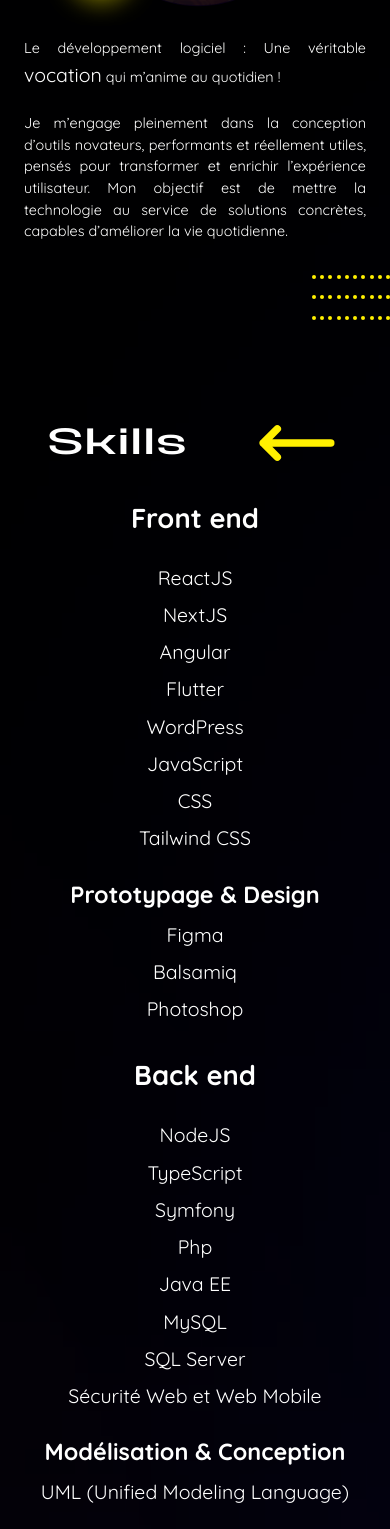
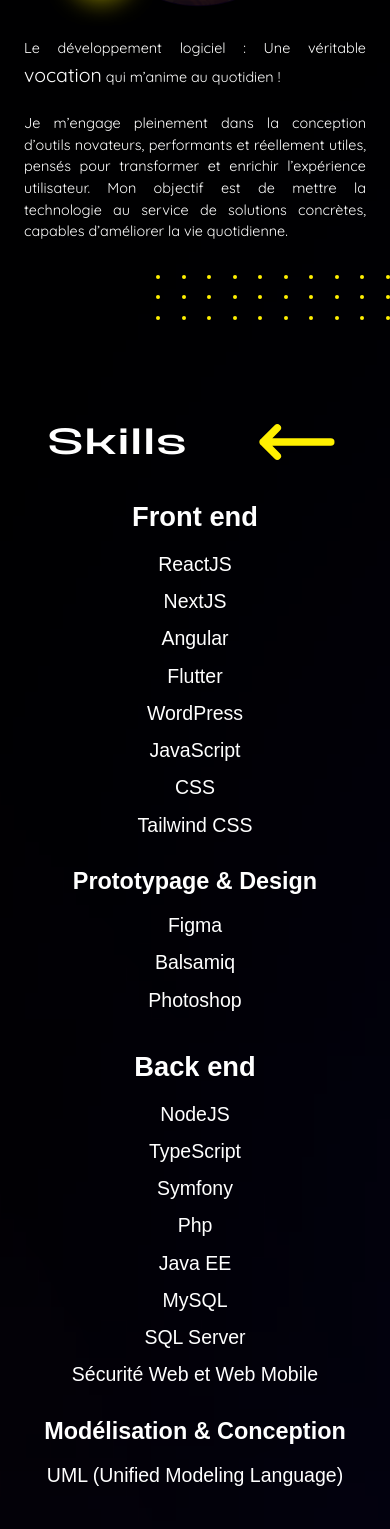
Before and after one commit to YoCode35/my-book, a Next.js app: page / in a window 390 px wide. Shown: the part 1123-2652 px from the top of the page. Built offline with nearby package versions, Linux system fonts and the light colour scheme.

Commit message:
Update Responsive

```diff
--- a/src/app/page.tsx
+++ b/src/app/page.tsx
@@ -1,3 +1,6 @@
+'use client';
+
+import { useState, useEffect } from 'react';
 import Image from 'next/image';
 import DotsRectangle from "../components/dots/DotsRectangle";
 import Link from "next/link";
@@ -8,18 +11,29 @@ import SeriesProject from "./pages/portfolio/projects/series/seriesProject";
 import AuctionProject from "./pages/portfolio/projects/auctions/auctionsProject";
 import LicProject from './pages/portfolio/projects/lic/licProject';
 
+
 export default function Home() {
+  const [rectWidth, setRectWidth] = useState("20%");
+
+  useEffect(() => {
+    const updateWidth = () => {
+      if (window.innerWidth < 640) {
+        setRectWidth("60%"); // Largeur pour mobile (< 640px)
+      } else {
+        setRectWidth("20%"); // Largeur par défaut
+      }
+    };
+
+    updateWidth(); // Initialisation
+    window.addEventListener("resize", updateWidth);
+
+    return () => window.removeEventListener("resize", updateWidth); // Nettoyage
+  }, []);
+
   return (
-    <main className=" bg-cover
-                      bg-no-repeat
-                      bg-center
-                      bg-[url('/img/colored_spots.png')]"
-    >
-
+    <main className=" bg-cover bg-no-repeat bg-center bg-[url('/img/colored_spots.png')]">
       {/* Presentation Section */}
-      <div className="relative
-                      mb-6 sm:mb-24 md:mb-8 lg:mb-8 xl:mb-16 2xl:mb-32 3xl:mb-48 4xl:mb-64"
-      >
+      <div className="relative mb-6 sm:mb-6 md:mb-8 lg:mb-8 xl:mb-16 2xl:mb-0 3xl:mb-0 4xl:mb-64">
         <div className="mt-[20px] md:mt-[30px] lg:mt-[50px] 4xl:mt-[200px]">
           <p className="text-[14px] sm:text-[17px] md:text-[17px] lg:text-[18px] xl:text-[20px] 3xl:text-[23px] 4xl:text-[30px]
                         leading-[2]
@@ -27,15 +41,16 @@ export default function Home() {
                         text-gray-300
                         mb-6 sm:mb-4 md:mb-8 lg:mb-12 xl:mb-8 2xl:mb-8
                         italic
-                        font-quicksand font-light
+                        font-quicksand
+                        font-light
                         px-8"
           >
             <span className="block">&quot;Explorez ici une sélection de mes travaux les plus significatifs</span>
             <span className="block">Chaque projet reflète mon engagement, mes compétences et les défis que j’ai relevés.&quot;</span>
           </p>
-
           {/* Gray Lines */}
-          <div className="flex flex-col
+          <div className="flex
+                          flex-col
                           items-center
                           gap-6 lg:gap-10"
           >
@@ -45,26 +60,30 @@ export default function Home() {
             <div className="w-12 h-[2px] bg-[#0f1922] lg:w-48 lg:h-[3px] rounded-full opacity-30"></div>
             <div className="w-4 h-[2px] bg-[#0c131a] lg:w-32 lg:h-[3px] rounded-full opacity-20"></div>
           </div>
-
         </div>
       </div>
 
       {/* About Section */}
       <section id="abouthome" className=" w-full
-                                      flex
-                                      justify-start relative
+                                          flex justify-start
+                                          relative
                                           min-h-[100%]"
       >
-        <div className="relative w-full
-                        flex flex-col md:flex-none
-                        sm:flex sm:flex-col md:block
-                        items-center md:items-start"
+        <div className="relative
+                        w-full
+                        flex
+                        flex-col
+                        md:flex-none sm:flex
+                        sm:flex-col
+                        md:block
+                        items-center
+                        md:items-start"
         >
           <h2 className=" absolute
                           title-home-section
                           z-10
-                          top-[3%] sm:top-[3%] md:top-[3%] lg:top-[6%] xl:top-[0] 2xl:top-[5%] 3xl:top-[0] 4xl:top-[5%]
-                          left-[20%] sm:left-[30%] md:left-[40%] lg:left-[30%] xl:left-[35%] 3xl:left-[40%]
+                          top-[3%] sm:top-[0] md:top-[3%] lg:top-[6%] xl:top-[0] 2xl:top-[5%] 3xl:top-[5%] 4xl:top-[5%]
+                          left-[15%] sm:left-[30%] md:left-[40%] lg:left-[30%] xl:left-[35%] 3xl:left-[40%]
                           leading-tight
                           text-shadow"
           >
@@ -72,17 +91,17 @@ export default function Home() {
             <span className="inline-flex items-center">de moi
               <a href="/pages/about#about" className="relative group">
                 <span className=" relative
-                                  text-[3vw] sm:text-[2vw] md:text-[1.8vw] lg:text-[1.4vw] xl:text-[1.2rem]
-                                  left-[52%] sm:left-[45%]
+                                  text-[3vw] sm:text-[3vw] md:text-[2.2vw] lg:text-[1.8vw] xl:text-[1.2rem] 2xl:text-[1.6rem] 3xl:text-[2rem] 4xl:text-[2.5rem]
+                                  left-[50%] sm:left-[45%] lg:left-[75%] 2xl:left-[70%]
                                   text-gray-300
                                   text-center
-                                  top-6 sm:top-4"
+                                  top-6 sm:top-12 md:top-6 2xl:top-12 3xl:top-12"
                 >
                   + d’infos
                 </span>
                 <span className=" inline-block
                                   text-[16vw] sm:text-[16vw] md:text-[12vw] lg:text-[12vw] xl:text-[12vw] 2xl:text-[12vw]
-                                  ml-0 sm:ml-16 lg:ml-48 xl:ml-48 2xl:ml-48
+                                  ml-0 sm:ml-0 lg:ml-48 xl:ml-48 2xl:ml-48
                                   text-colorChart"
                 >
                   ➜
@@ -90,31 +109,26 @@ export default function Home() {
               </a>
             </span>
           </h2>
+
           <Image
             src="/img/img_a-propos.png"
             alt="À propos"
             width={750}
             height={750}
             className=" w-[70%] sm:w-[70%] md:w-[50%] lg:w-[40%] xl:w-[40%] 2xl:w-[37%] 3xl:w-[75%] 4xl:w-[100%]
-                        h-auto
-                        mr-[10%] sm:mr-[10%] md:mr-[0]
-                        ml-[0%] sm:ml-[0] md:ml-[1%] lg:ml-[4%] xl:ml-[4%] 2xl:ml-[4%] 3xl:ml-[7%]
-                        mt-[18%] sm:mt-[20%] md:mt-[6%] lg:mt-[10%] xl:mt-[5%] 2xl:mt-[7%] 3xl:mt-[7%]"
+                        h-auto mr-[10%] sm:mr-[10%] md:mr-[0] ml-[0%] sm:ml-[0] md:ml-[1%] lg:ml-[4%] xl:ml-[4%] 2xl:ml-[4%] 3xl:ml-[7%]
+                        mt-[18%] sm:mt-[15%] md:mt-[6%] lg:mt-[10%] xl:mt-[5%] 2xl:mt-[7%] 3xl:mt-[7%]"
             style={{
               maxWidth: "750px",
             }}
           />
-          {/* Paragraph */}
+
           <p className="relative sm:relative md:absolute
                         w-full sm:w-[100%] md:w-[40%] lg:w-[50%] 3xl:w-[48%]
-                        mt-2 sm:mt-[0%] md:top-[35%] lg:top-[47%] xl:top-[52%] 3xl:top-[50%] 4xl:top-[50%]
+                        mt-2 sm:mt-[0%] md:top-[35%] lg:top-[47%] xl:top-[52%] 2xl:top-[56%] 3xl:top-[50%] 4xl:top-[50%]
                         right-[0%] md:right-[4%] lg:right-[3%] 3xl:right-[2%] 4xl:right-[5%]
-                        px-6 sm:px-12 md:px-0
-                        text-white
-                        font-quicksand
-                        text-[3.7vw] sm:text-[3vw] md:text-[2.2vw] lg:text-[1.5vw] xl:text-[1.3vw] 2xl:text-[1.3vw]
-                        text-justify"
-          >
+                        px-6 sm:px-12 md:px-0 text-white font-quicksand text-[3.7vw] sm:text-[3vw] md:text-[2.2vw] lg:text-[1.5vw] xl:text-[1.3vw] 2xl:text-[1.3vw]
+                        text-justify">
             <span className=" mb-0.5
                               block
                               break-words
@@ -127,29 +141,29 @@ export default function Home() {
             Je m’engage pleinement dans la conception d’outils novateurs, performants et réellement utiles, pensés pour transformer et enrichir l’expérience utilisateur. Mon objectif est de mettre la technologie au service de solutions concrètes, capables d’améliorer la vie quotidienne.
           </p>
 
+          {/* Ajoutez ici DotsRectangle avec la variable rectWidth */}
           <DotsRectangle
             className=" relative
-                        w-[40%] sm:w-[40%] md:w-[40%] lg:w-[20%] xl:w-[20%] 2xl:w-[30%]
                         mt-8 sm:mt-[8%] md:mt-[20%] lg:mt-[0%] xl:mt-[-7%] 2xl:mt-[-5%] 3xl:mt-[0%] 4xl:mt-[10%]
                         ml-auto"
             rows={3}
             dotsPerRow={10}
             dotColor="#fff000"
-            width="20%"
+            width={rectWidth}
             height="45px"
           />
-
         </div>
       </section>
 
       {/* SEPARATOR */}
-      <div className="min-h-[70px] sm:min-h-[100px] md:min-h-[60px] lg:min-h-[50px] xl:min-h-[60px] 2xl:min-h-[160px]"></div>
+      <div className="min-h-[70px] sm:min-h-[100px] md:min-h-[60px] lg:min-h-[50px] xl:min-h-[60px] 2xl:min-h-[160px] 3xl:min-h-[50px]"></div>
 
       {/* Skills Section */}
-      <section id="skills" className="flex flex-col
-                                      justify-start
+      <section id="skills" className="flex
+                                      flex-col
                                       items-center
-                                      min-h-[100%]"
+                                      min-h-[100%]
+                                      px-4 sm:px-8 lg:px-16 xl:px-32"
       >
         <div className="flex
                         items-center
@@ -165,75 +179,62 @@ export default function Home() {
             <path strokeLinecap="round" strokeLinejoin="round" d="M6.75 15.75 3 12m0 0 3.75-3.75M3 12h18" />
           </svg>
         </div>
-        <div className="flex
-                        justify-center
-                        px-4 sm:px-8 md:px-12 lg:px-16"
-        >
-          <div className="paragraph-custom
-                          max-w-4xl
-                          w-full
-                          mx-auto
+
+          <div className="mx-auto
                           relative
-                          top-[10px] sm:top-[20px] md:top-[10px] lg:top-[5px] xl:top-[5px] 2xl:top-[5px]
-                          text-left justify-center"
+                          top-[10px] sm:top-[20px] md:top-[10px] lg:top-[5px] xl:top-[5px] 2xl:top-[5px] 3xl:top-[10px] 4xl:top-[50px]"
           >
             <div className="grid grid-cols-1 sm:grid-cols-3
-                            gap-8 lg:gap-16 xl:gap-20 2xl:gap-24
+                            gap-8
                             pb-6 sm:pb-0"
             >
               {/* First Column */}
-              <div className="text-center sm:text-left ">
-                <strong className="text-[7vw] sm:text-xl md:text-2xl lg:text-3xl xl:text-2xl">Front end</strong>
-                <div className="pt-6">
-                  <div className="skills-text flex justify-center sm:justify-between"><span>ReactJS</span></div>
-                  <div className="skills-text mt-2 flex justify-center sm:justify-between"><span>NextJS</span></div>
-                  <div className="skills-text mt-2 flex justify-center sm:justify-between"><span>Angular</span></div>
-                  <div className="skills-text mt-2 flex justify-center sm:justify-between"><span>Flutter</span></div>
-                  <div className="skills-text mt-2 flex justify-center sm:justify-between"><span>WordPress</span></div>
-                  <div className="skills-text mt-2 flex justify-center sm:justify-between"><span>JavaScript</span></div>
-                  <div className="skills-text mt-2 flex justify-center sm:justify-between"><span>CSS</span></div>
-                  <div className="skills-text mt-2 flex justify-center sm:justify-between"><span>Tailwind CSS</span></div>
-                </div>
+              <div className="text-center sm:text-left">
+              <div className="skills-title">Front end</div>
+                  <div className="skills-text"><span>ReactJS</span></div>
+                  <div className="skills-text"><span>NextJS</span></div>
+                  <div className="skills-text"><span>Angular</span></div>
+                  <div className="skills-text"><span>Flutter</span></div>
+                  <div className="skills-text"><span>WordPress</span></div>
+                  <div className="skills-text"><span>JavaScript</span></div>
+                  <div className="skills-text"><span>CSS</span></div>
+                  <div className="skills-text"><span>Tailwind CSS</span></div>
 
                 <div className="pt-6">
-                  <strong className="text-[6vw] sm:text-xl md:text-2xl lg:text-3xl xl:text-2xl">Prototypage & Design</strong>
-                  <div className="skills-text mt-2 flex justify-center sm:justify-between"><span>Figma</span></div>
-                  <div className="skills-text mt-2 flex justify-center sm:justify-between"><span>Balsamiq</span></div>
-                  <div className="skills-text mt-2 flex justify-center sm:justify-between"><span>Photoshop</span></div>
+                  <div className="skills-subtitle">Prototypage & Design</div>
+                  <div className="skills-text"><span>Figma</span></div>
+                  <div className="skills-text"><span>Balsamiq</span></div>
+                  <div className="skills-text"><span>Photoshop</span></div>
                 </div>
               </div>
 
               {/* Second Column */}
               <div className="text-center sm:text-left">
-                <strong className="text-[7vw] sm:text-xl md:text-2xl lg:text-3xl xl:text-2xl">Back end</strong>
-                <div className="pt-6">
-                  <div className="skills-text flex justify-center sm:justify-between"><span>NodeJS</span></div>
-                  <div className="skills-text mt-2 flex justify-center sm:justify-between"><span>TypeScript</span></div>
-                  <div className="skills-text mt-2 flex justify-center sm:justify-between"><span>Symfony</span></div>
-                  <div className="skills-text mt-2 flex justify-center sm:justify-between"><span>Php</span></div>
-                  <div className="skills-text mt-2 flex justify-center sm:justify-between"><span>Java EE</span></div>
-                  <div className="skills-text mt-2 flex justify-center sm:justify-between"><span>MySQL</span></div>
-                  <div className="skills-text mt-2 flex justify-center sm:justify-between"><span>SQL Server</span></div>
-                  <div className="skills-text mt-2 flex justify-center sm:justify-between"><span>Sécurité Web et Web Mobile</span></div>
-                </div>
+                  <div className="skills-title">Back end</div>
+                  <div className="skills-text"><span>NodeJS</span></div>
+                  <div className="skills-text"><span>TypeScript</span></div>
+                  <div className="skills-text"><span>Symfony</span></div>
+                  <div className="skills-text"><span>Php</span></div>
+                  <div className="skills-text"><span>Java EE</span></div>
+                  <div className="skills-text"><span>MySQL</span></div>
+                  <div className="skills-text"><span>SQL Server</span></div>
+                  <div className="skills-text"><span>Sécurité Web et Web Mobile</span></div>
 
                 <div className="pt-6">
-                  <strong className="text-[6vw] sm:text-xl md:text-2xl lg:text-3xl xl:text-2xl">Modélisation & Conception</strong>
-                  <div className="skills-text mt-2 flex justify-center sm:justify-between"><span>UML (Unified Modeling Language)</span></div>
+                  <div className="skills-subtitle">Modélisation & Conception</div>
+                  <div className="skills-text"><span>UML (Unified Modeling Language)</span></div>
                 </div>
               </div>
 
               {/* Third Column */}
               <div className="text-center sm:text-left">
-                <strong className="text-[6.5vw] sm:text-xl md:text-2xl lg:text-3xl xl:text-2xl">Web Services & APIs</strong>
-                <div className="pt-6">
-                  <div className="skills-text flex justify-center sm:justify-between"><span>Firebase</span></div>
-                  <div className="skills-text mt-2 flex justify-center sm:justify-between"><span>APIs REST</span></div>
-                </div>
+              <div className="skills-title">Web Services & APIs</div>
+                  <div className="skills-text"><span>Firebase</span></div>
+                  <div className="skills-text"><span>APIs REST</span></div>
 
                 <div className="pt-6">
-                  <strong className="text-[6.5vw] sm:text-xl md:text-2xl lg:text-3xl xl:text-2xl">Versioning</strong>
-                  <div className="skills-text mt-2 flex justify-center sm:justify-between"><span>GitHub</span></div>
+                <div className="skills-title">Versioning</div>
+                  <div className="skills-text"><span>GitHub</span></div>
                 </div>
 
                 {/* Skills Link */}
@@ -274,7 +275,7 @@ export default function Home() {
               </div>
             </div>
           </div>
-        </div>
+
       </section>
 
       {/* SEPARATOR */}
@@ -289,8 +290,7 @@ export default function Home() {
                                       w-full
                                       min-h-[100%]"
       >
-        <h2
-          className=" title-home-section
+        <h2 className=" title-home-section
                         leading-tight
                         lg:ml-80
                         lg:text-right
--- a/src/app/pages/portfolio/projects/series/seriesProject.tsx
+++ b/src/app/pages/portfolio/projects/series/seriesProject.tsx
@@ -19,15 +19,15 @@ const SeriesProject = () => {
 
       {/* DotsRectangle spécifique à cette page */}
       <div
-        className="w-[100%] sm:w-[40%] xl:w-[20%]
+        className=" w-[100%] sm:w-[40%] xl:w-[20%]
                     xl:flex
                     xl:justify-start
                     w-full
                     xl:max-w-[320px]
-                  mt-8 xl:mt-28 2xl:mt-32
+                    mt-8 xl:mt-28 2xl:mt-40
                     relative
                     mx-auto
-                  xl:ml-[850px]"
+                    xl:ml-[700px] 2xl:ml-[800px] 3xl:ml-[1100px] 4xl:ml-[1550px]"
       >
         <DotsRectangle
           className="rotate-0 xl:rotate-90"
--- a/src/app/pages/portfolio/projects/students/studentsProject.tsx
+++ b/src/app/pages/portfolio/projects/students/studentsProject.tsx
@@ -15,6 +15,7 @@ const StudentsProject = () => {
         linkLabel="GitHub"
         imageWidth={1024}
         imageHeight={529}
+        imageClassName="3xl:mt-24 4xl:mt-48"
       />
 
       {/* DotsRectangle spécifique à cette page */}
@@ -24,10 +25,10 @@ const StudentsProject = () => {
                   xl:justify-start
                   w-full
                   xl:max-w-[320px]
-                  mt-8 xl:mt-40 2xl:mt-32
+                  mt-8 xl:mt-40 2xl:mt-48
                   relative
                   mx-auto
-                  xl:ml-[-40px]"
+                  xl:ml-[0px] 3xl:ml-12 4xl:ml-48"
       >
         <DotsRectangle
           className="rotate-0 xl:rotate-90"
--- a/src/app/styles/globals.css
+++ b/src/app/styles/globals.css
@@ -48,14 +48,6 @@ a {
   color: #4d94ff;
 }
 
-.paragraph-custom {
-  font-family: 'Quicksand', sans-serif;
-  color: white;
-  text-align: justify;
-  @apply text-[3.5vw] sm:text-[3vw] md:text-[2.2vw] lg:text-[1.5vw] xl:text-[1.3vw] 2xl:text-[1.3vw]
-  w-full
-}
-
 /* Home */
 .title-home-section {
   @apply text-[14vw] sm:text-[4rem] md:text-[8vw] lg:text-[8vw] xl:text-[6vw] 2xl:text-[6vw];
@@ -70,6 +62,28 @@ a {
 
 .arrow-section {
   @apply w-[90px] sm:w-[115px] md:w-[140px] lg:w-[165px] xl:w-[190px] 2xl:w-[215px];
+}
+/* Fin */
+
+/* Home #Skills */
+.skills-title {
+  @apply  text-[7vw] sm:text-xl md:text-2xl lg:text-3xl 3xl:text-5xl 4xl:text-6xl
+          pb-1 sm:pb-2 3xl:pb-6
+          font-bold;
+}
+
+.skills-subtitle {
+  @apply  text-[6vw] sm:text-lg md:text-xl lg:text-2xl 3xl:text-4xl 4xl:text-5xl
+          pb-1 sm:pb-2 3xl:pb-4
+          4xl:mt-4
+          font-bold;
+}
+
+.skills-text {
+  @apply  text-[5vw] sm:text-[16px] md:text-[18px] lg:text-[20px] xl:text-[22px] 3xl:text-[24px] 4xl:text-[34px]
+          flex
+          justify-center sm:justify-between
+          mt-2;
 }
 /* Fin */
 
@@ -146,8 +160,29 @@ a {
           hover:underline
           items-center
           flex
-          flex-col
-          mb-12;
+          flex-col;
+}
+/* Fin */
+
+/* Skills */
+.skills-detail-title{
+  @apply text-3xl 2xl:text-4xl 3xl:text-5xl
+}
+
+.skills-detail-subtitle{
+  @apply text-2xl 2xl:text-3xl 3xl:text-4xl
+}
+
+.skills-detail{
+  @apply text-[4vw] sm:text-xl 3xl:text-3xl
+}
+
+.paragraph-custom {
+  font-family: 'Quicksand', sans-serif;
+  color: white;
+  text-align: justify;
+  @apply  text-[3.5vw] sm:text-[3vw] md:text-[2.2vw] lg:text-[1.5vw] xl:text-[1.3vw] 2xl:text-[1.3vw]
+          w-full
 }
 /* Fin */
 
@@ -210,24 +245,6 @@ h4.project-description {
 }
 /* Fin */
 
-/* Skills */
-.skills-text {
-  @apply text-[5vw] sm:text-[16px] md:text-[18px] lg:text-[20px] xl:text-[22px];
-}
-
-.skills-detail-title{
-  @apply text-3xl 2xl:text-4xl 3xl:text-5xl
-}
-
-.skills-detail-subtitle{
-  @apply text-2xl 2xl:text-3xl 3xl:text-4xl
-}
-
-.skills-detail{
-  @apply text-[4vw] sm:text-xl 3xl:text-3xl
-}
-/* Fin */
-
 /* Appendix Page */
 h2.title-page {
   @apply text-4xl md:text-5xl 2xl:text-6xl 3xl:text-7xl pt-24 mb-12;
--- a/src/components/Header.tsx
+++ b/src/components/Header.tsx
@@ -236,7 +236,6 @@ export default function Header() {
         <Image
           src="/img/moi.png"
           alt="Yoann GREGOIRE"
-          layout="responsive"
           width={684}
           height={684}
           style={{ objectFit: "contain" }}
--- a/src/components/dots/DotsRectangle.js
+++ b/src/components/dots/DotsRectangle.tsx
@@ -1,11 +1,20 @@
+type DotsRectangleProps = {
+  className?: string; // facultatif
+  dotColor?: string;
+  rows?: number;
+  dotsPerRow?: number;
+  width?: string;
+  height?: string;
+};
+
 export default function DotsRectangle({
   className = "",
   dotColor = "#fff000",
   rows = 3,
   dotsPerRow = 10,
   width = "100%",
-  height = "w-full h-[55px] md:h-[45px]",
-}) {
+  height = "55px",
+}: DotsRectangleProps) {
   return (
     <div
       className={`w-full ${className}`}
```
Also changed, not shown: src/app/pages/portfolio/projects/auctions/auctionsProject.tsx (+6 -6 lines), src/app/pages/portfolio/projects/lic/licProject.tsx (+34 -11 lines), src/app/pages/portfolio/projects/mytodolist/myTodoListProject.tsx (+3 -4 lines), src/components/projects/ProjectsCard.tsx (+11 -6 lines), public/img/lic/worktime_app.png, src/components/dots/useResponsiveDots.tsx (renamed from src/components/dots/useResponsiveDots.js). Lines whose indentation alone changed are shown as unchanged.
